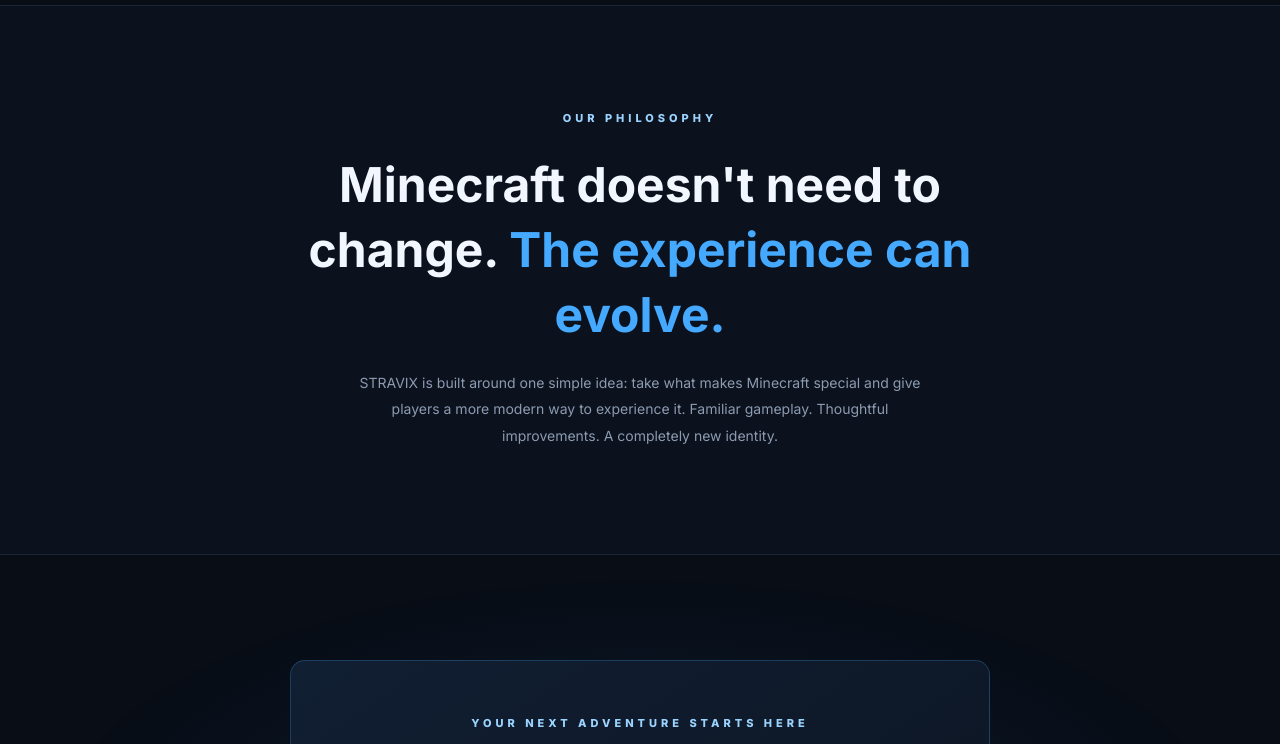
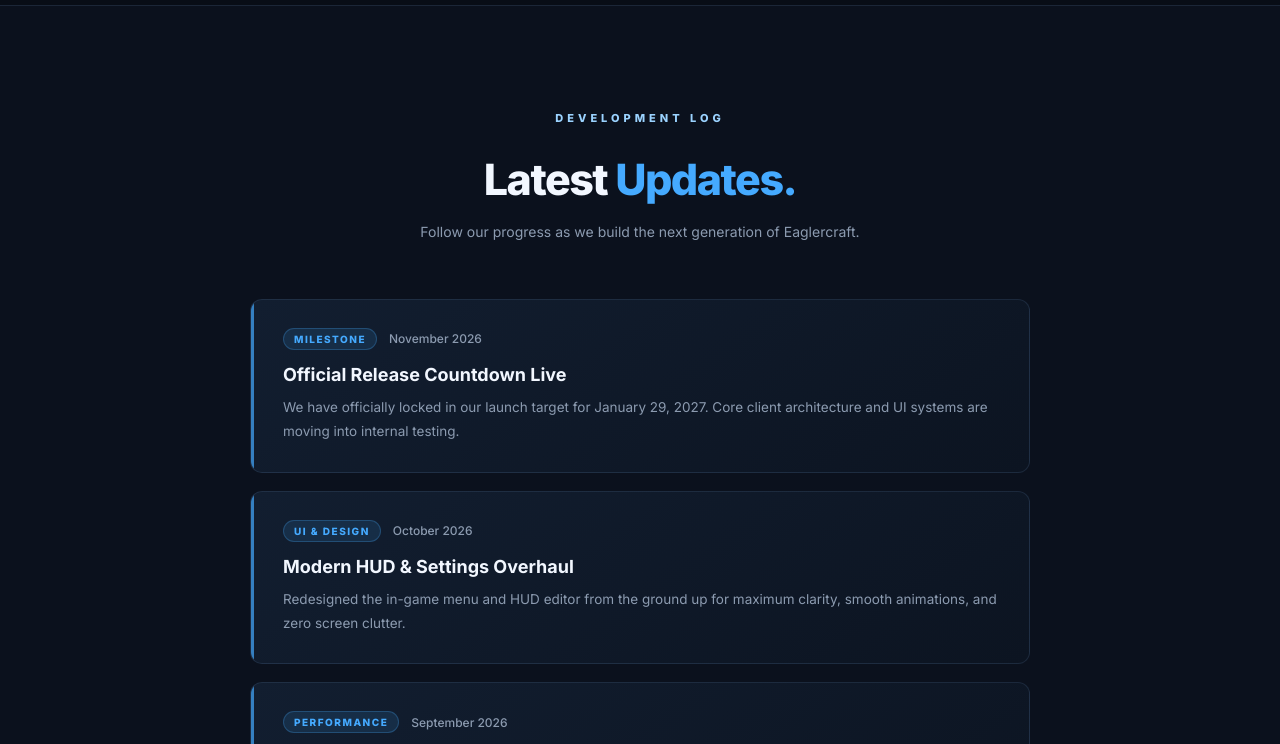
Before and after one commit to D3544/Stravix-client, a plain HTML site: page index.html in a window 1280 px wide. Shown: the part 1970-2714 px from the top of the page. Drawn offline with Linux system fonts and the light colour scheme.

Commit message:
Add updates section with styling and content

```diff
--- a/index.html
+++ b/index.html
@@ -377,11 +377,87 @@ section {
     letter-spacing: 2px;
 }
 
-/* PHILOSOPHY */
-.philosophy {
+/* UPDATES SECTION */
+.updates {
     background: #0b111d;
     border-top: 1px solid var(--border);
     border-bottom: 1px solid var(--border);
+}
+
+.updates-list {
+    max-width: 780px;
+    margin: auto;
+    display: flex;
+    flex-direction: column;
+    gap: 18px;
+}
+
+.update-card {
+    background: linear-gradient(145deg, #121e30, #0c1421);
+    border: 1px solid var(--border);
+    border-radius: 12px;
+    padding: 28px 32px;
+    transition: .3s;
+    position: relative;
+    overflow: hidden;
+}
+
+.update-card:hover {
+    transform: translateY(-4px);
+    border-color: rgba(69,170,255,.5);
+}
+
+.update-card::before {
+    content: "";
+    position: absolute;
+    left: 0;
+    top: 0;
+    bottom: 0;
+    width: 3px;
+    background: var(--blue);
+    opacity: 0.7;
+}
+
+.update-meta {
+    display: flex;
+    align-items: center;
+    gap: 12px;
+    margin-bottom: 14px;
+    flex-wrap: wrap;
+}
+
+.update-badge {
+    padding: 4px 10px;
+    border-radius: 20px;
+    font-size: 10px;
+    font-weight: 800;
+    letter-spacing: 1.5px;
+    text-transform: uppercase;
+    background: rgba(69,170,255,.12);
+    color: var(--blue);
+    border: 1px solid rgba(69,170,255,.25);
+}
+
+.update-date {
+    font-size: 12px;
+    color: var(--muted);
+    font-weight: 500;
+}
+
+.update-card h3 {
+    font-size: 18px;
+    margin-bottom: 10px;
+    color: var(--text);
+}
+
+.update-card p {
+    font-size: 13.5px;
+    color: var(--muted);
+    line-height: 1.8;
+}
+
+/* PHILOSOPHY */
+.philosophy {
     text-align: center;
 }
 
@@ -402,8 +478,10 @@ section {
 
 /* DOWNLOAD */
 .download {
+    background: #0b111d;
+    border-top: 1px solid var(--border);
     text-align: center;
-    background: radial-gradient(ellipse at center, rgba(31,111,187,.13), transparent 65%);
+    background-image: radial-gradient(ellipse at center, rgba(31,111,187,.13), transparent 65%);
 }
 
 .download-box {
@@ -477,6 +555,10 @@ footer p {
     gap: 22px;
     font-size: 12px;
     color: var(--muted);
+}
+
+.footer-links a:hover {
+    color: white;
 }
 
 /* ANIMATIONS */
@@ -641,6 +723,9 @@ footer p {
         justify-content: center;
         text-align: center;
     }
+    .update-card {
+        padding: 22px;
+    }
 }
 
 @media(max-width: 450px) {
@@ -709,6 +794,7 @@ footer p {
         <div class="nav-links">
             <a href="#features">Features</a>
             <a href="#showcase">Showcase</a>
+            <a href="#updates">Updates</a>
             <a href="#about">About</a>
             <a href="#download">Download</a>
         </div>
@@ -791,6 +877,43 @@ footer p {
     </div>
 </section>
 
+<!-- UPDATES -->
+<section class="updates" id="updates">
+    <div class="container">
+        <div class="section-heading reveal">
+            <div class="eyebrow">DEVELOPMENT LOG</div>
+            <h2>Latest <span class="blue-text">Updates.</span></h2>
+            <p>Follow our progress as we build the next generation of Eaglercraft.</p>
+        </div>
+        <div class="updates-list">
+            <div class="update-card reveal">
+                <div class="update-meta">
+                    <span class="update-badge">Milestone</span>
+                    <span class="update-date">November 2026</span>
+                </div>
+                <h3>Official Release Countdown Live</h3>
+                <p>We have officially locked in our launch target for January 29, 2027. Core client architecture and UI systems are moving into internal testing.</p>
+            </div>
+            <div class="update-card reveal">
+                <div class="update-meta">
+                    <span class="update-badge">UI & Design</span>
+                    <span class="update-date">October 2026</span>
+                </div>
+                <h3>Modern HUD & Settings Overhaul</h3>
+                <p>Redesigned the in-game menu and HUD editor from the ground up for maximum clarity, smooth animations, and zero screen clutter.</p>
+            </div>
+            <div class="update-card reveal">
+                <div class="update-meta">
+                    <span class="update-badge">Performance</span>
+                    <span class="update-date">September 2026</span>
+                </div>
+                <h3>Rendering Pipeline Optimizations</h3>
+                <p>Implemented initial frame-pacing improvements and memory optimizations to keep gameplay responsive across lower-end hardware.</p>
+            </div>
+        </div>
+    </div>
+</section>
+
 <!-- ABOUT -->
 <section class="philosophy" id="about">
     <div class="container reveal">
@@ -832,6 +955,7 @@ footer p {
         </div>
         <div class="footer-links">
             <a href="#features">Features</a>
+            <a href="#updates">Updates</a>
             <a href="#about">About</a>
             <a href="#download">Download</a>
         </div>
@@ -990,7 +1114,7 @@ function animateCursor() {
 }
 animateCursor();
 
-const hoverElements = document.querySelectorAll('a, button, .btn, .feature-card, .nav-button, .close-timer');
+const hoverElements = document.querySelectorAll('a, button, .btn, .feature-card, .update-card, .nav-button, .close-timer');
 hoverElements.forEach(el => {
     el.addEventListener('mouseenter', () => {
         cursor.classList.add('hover');
```
